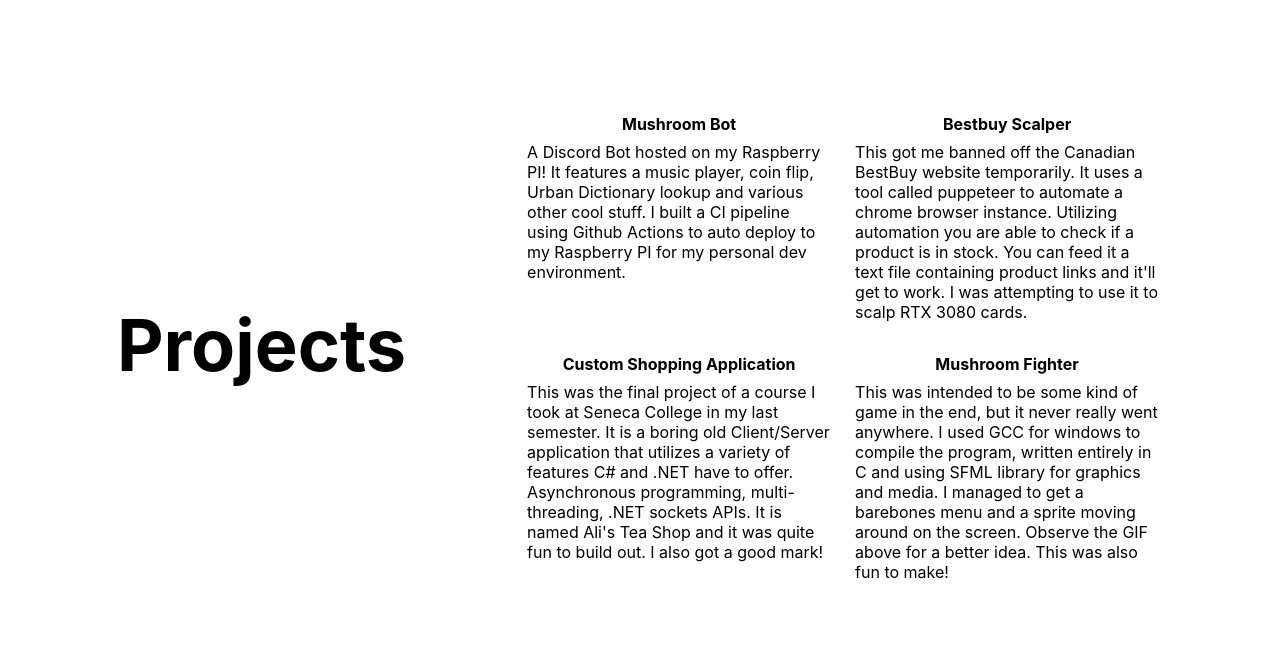
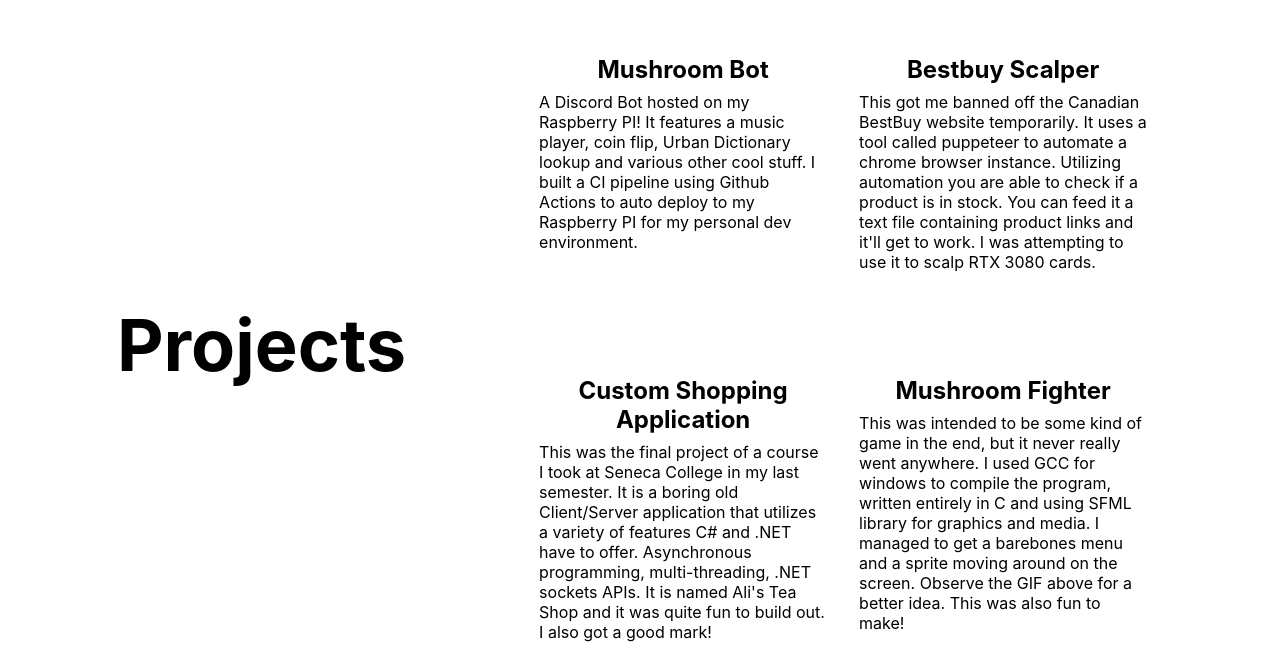
Before and after one commit to ArmyaAli/website-2.0, a Next.js app: page / in a window 1280 px wide. Shown: the part 2729-3400 px from the top of the page. Built offline with nearby package versions, Linux system fonts and the light colour scheme.

Commit message:
updated spacing

```diff
--- a/styles/Projects.module.css
+++ b/styles/Projects.module.css
@@ -14,10 +14,11 @@
 
 .projectsEntryContainer {
     width: 100%;
+    padding: 16px;
 }
 
 .projectSection {
-    margin: 4px;
+    margin: 32px 0;
 }
 
 .projectHeading {
@@ -41,10 +42,13 @@
     .heading {
         font-size: 72px;
     }
+    .projectHeading {
+        font-size: 24px;
+    }
     .projectsEntryContainer {
         width: 50%;
         display: grid;
         grid-template-columns: 1fr 1fr;
-        gap: 16px;
+        gap: 32px;
     }
 }
```
